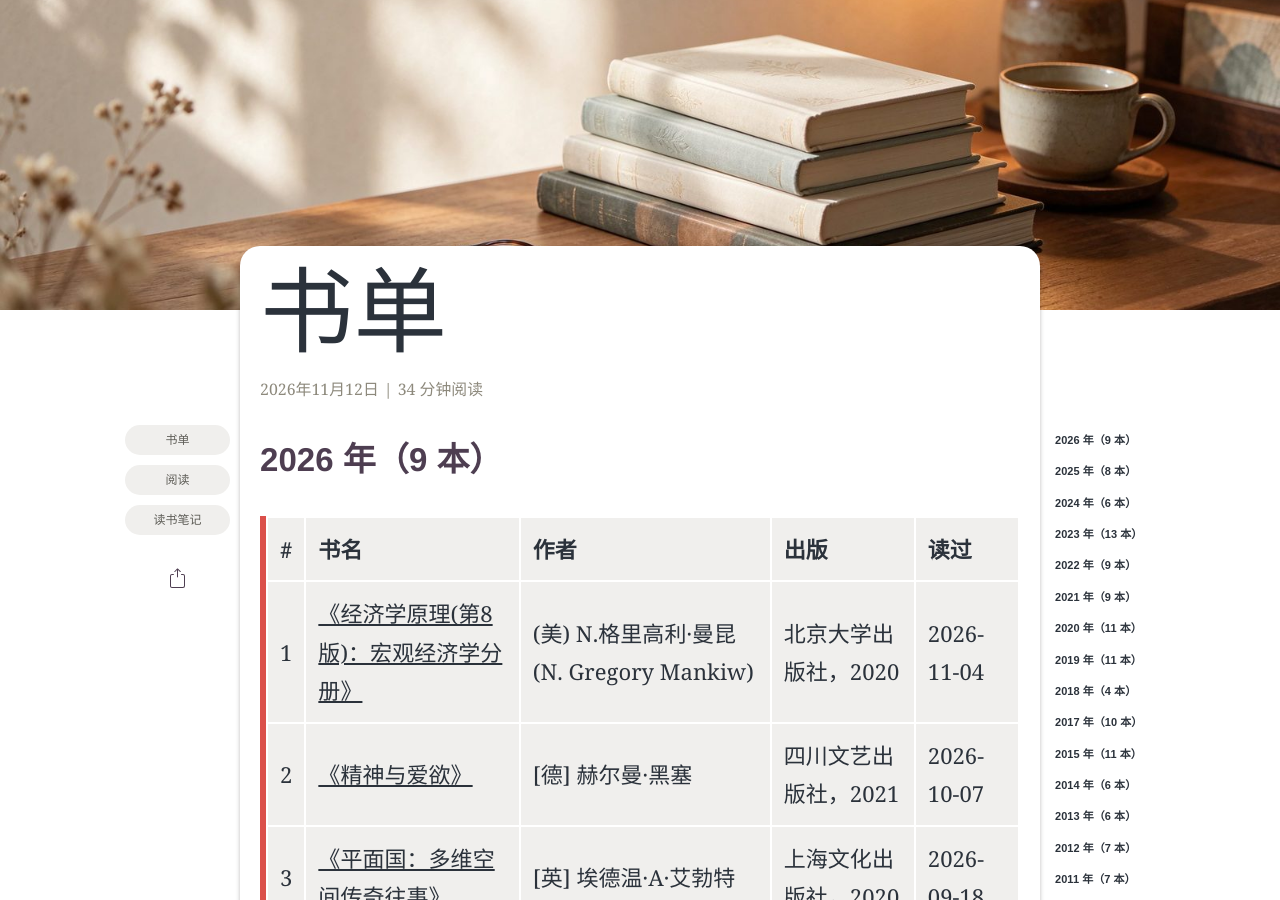
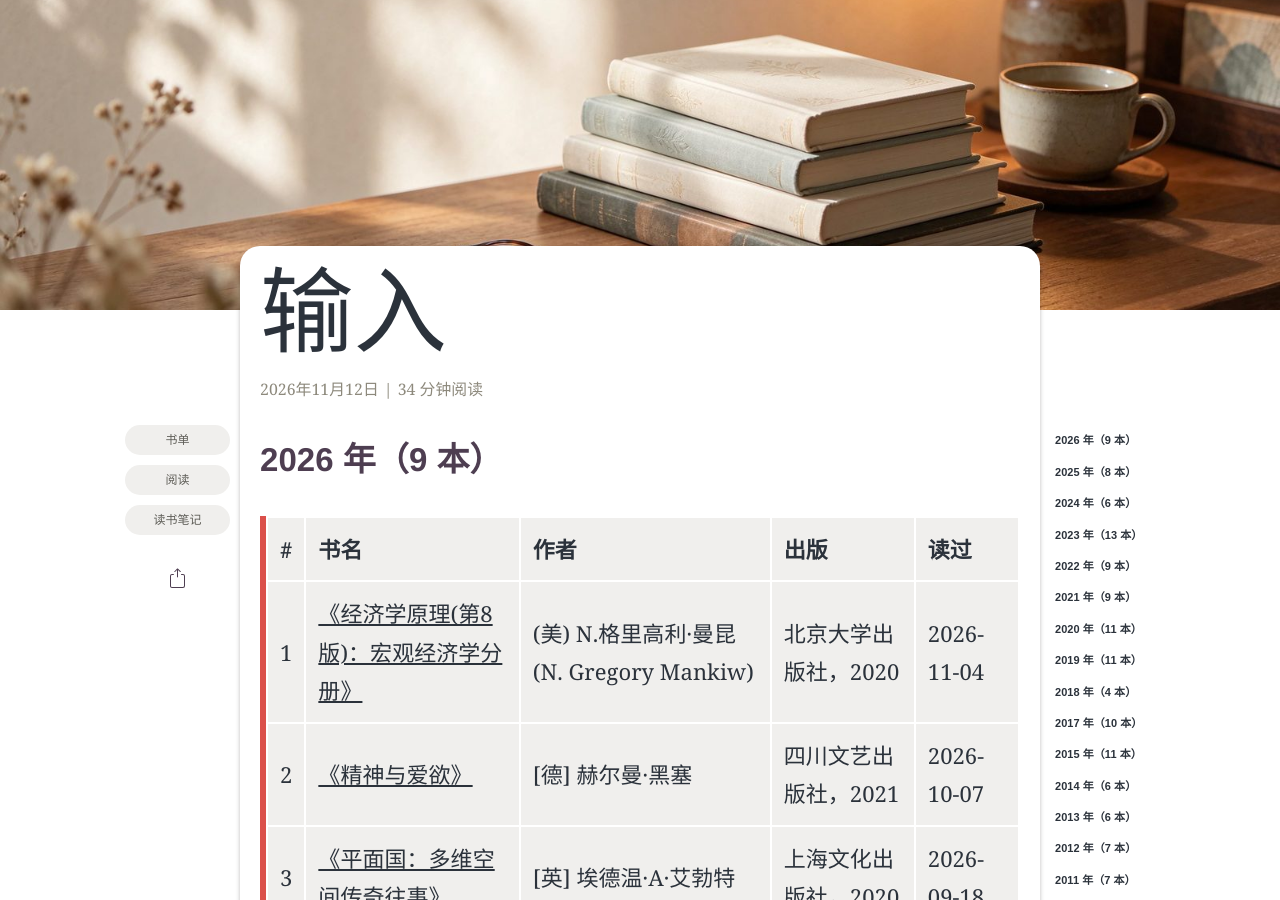
Before and after one commit to nanxiangshui/nanxiangshui.github.io, a Jekyll site: the page built from _posts/2026-11-12-reading-list.md, in a window 1280 px wide and 900 px high, scrolled down 357 px. Built offline with Jekyll 4.4.1, drawn with Linux system fonts in a browser that asks for light colours; some web fonts are replaced.

Commit message:
content(title): 《书单》标题改为「输入」
仅改 front matter 的 title，正文、标签、封面与 URL 均未改动。

```diff
--- a/_posts/2026-11-12-reading-list.md
+++ b/_posts/2026-11-12-reading-list.md
@@ -2,7 +2,7 @@
 layout: post
 read_time: true
 show_date: true
-title: "书单"
+title: "输入"
 date: 2026-11-12 10:00:00 +0800
 description: "豆瓣「读过」的全部 139 本书，按年份排列，最早一本读于 2009 年 12 月。"
 img: posts/20261112/book-list.jpg
```
